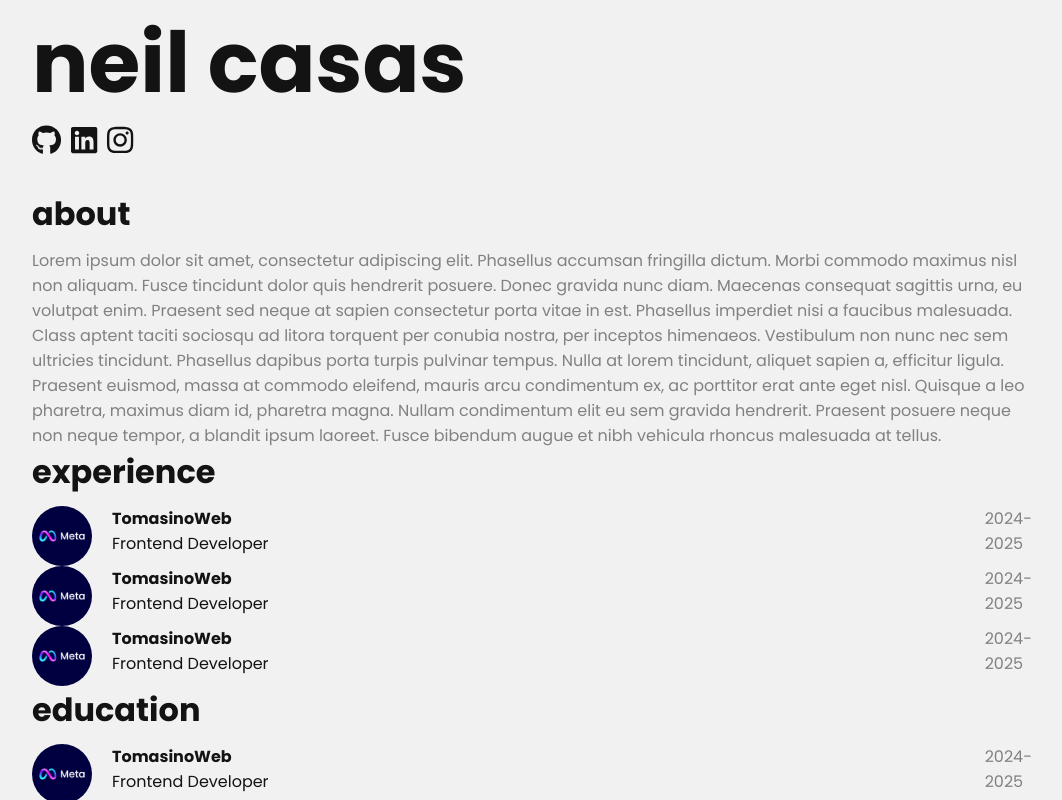
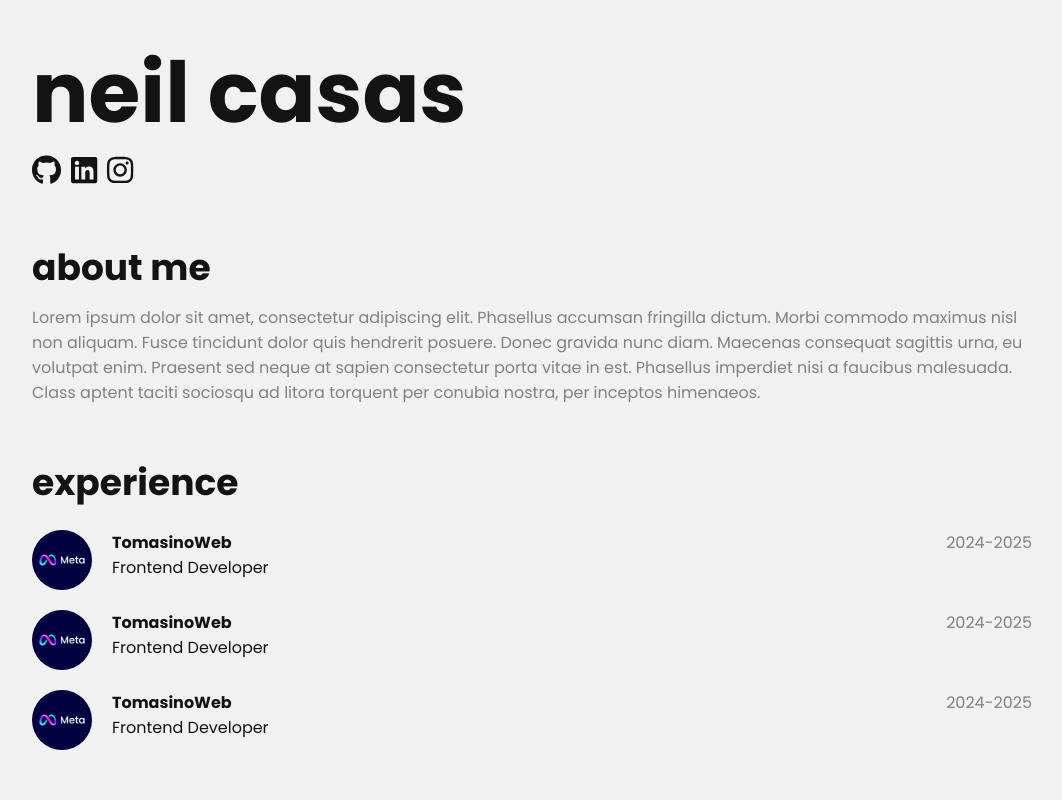
Before and after one commit to neilcasas/portfolio-v1, a Next.js app: page / in a window 1280 px wide. Shown: the top 800 px of the page, without its empty margins (108-1170 px from the left). Built offline with nearby package versions, Linux system fonts and the light colour scheme.

Commit message:
adjusted spacing on page

```diff
--- a/src/app/components/About.tsx
+++ b/src/app/components/About.tsx
@@ -4,7 +4,7 @@
 export const About: React.FC = () => {
   return (
     <div className={styles.about}>
-      <Subheader text="about" />
+      <Subheader text="about me" />
       <p>
         Lorem ipsum dolor sit amet, consectetur adipiscing elit. Phasellus
         accumsan fringilla dictum. Morbi commodo maximus nisl non aliquam. Fusce
@@ -12,14 +12,7 @@
         Maecenas consequat sagittis urna, eu volutpat enim. Praesent sed neque
         at sapien consectetur porta vitae in est. Phasellus imperdiet nisi a
         faucibus malesuada. Class aptent taciti sociosqu ad litora torquent per
-        conubia nostra, per inceptos himenaeos. Vestibulum non nunc nec sem
-        ultricies tincidunt. Phasellus dapibus porta turpis pulvinar tempus.
-        Nulla at lorem tincidunt, aliquet sapien a, efficitur ligula. Praesent
-        euismod, massa at commodo eleifend, mauris arcu condimentum ex, ac
-        porttitor erat ante eget nisl. Quisque a leo pharetra, maximus diam id,
-        pharetra magna. Nullam condimentum elit eu sem gravida hendrerit.
-        Praesent posuere neque non neque tempor, a blandit ipsum laoreet. Fusce
-        bibendum augue et nibh vehicula rhoncus malesuada at tellus.
+        conubia nostra, per inceptos himenaeos.
       </p>
     </div>
   );
--- a/src/app/components/Hero.module.scss
+++ b/src/app/components/Hero.module.scss
@@ -1,8 +1,9 @@
 .hero {
-  margin-bottom: 30px;
+  margin-bottom: 50px;
   h1 {
     font-size: 84px;
     color: var(--main-color);
+    font-family: var(--header-font);
   }
   .icons {
     display: flex;
--- a/src/app/components/List.module.scss
+++ b/src/app/components/List.module.scss
@@ -1,6 +1,7 @@
 .listItem {
   display: flex;
   width: 100%;
+  margin-bottom: 10px;
 
   .imgContainer {
     width: 60px;
@@ -19,7 +20,9 @@
     display: flex;
     flex: 1;
     justify-content: space-between;
-
+    .years {
+      min-width: fit-content;
+    }
     .listText {
       color: var(--main-color);
       display: flex;
@@ -36,3 +39,9 @@
     }
   }
 }
+
+.list {
+  display: flex;
+  flex-direction: column;
+  gap: 10px;
+}
--- a/src/app/components/List.tsx
+++ b/src/app/components/List.tsx
@@ -40,7 +40,7 @@
             </div>
           )}
         </div>
-        <p>{props.years}</p>
+        <p className={styles.years}>{props.years}</p>
       </div>
     </div>
   );
--- a/src/app/components/Subheader.module.scss
+++ b/src/app/components/Subheader.module.scss
@@ -1,5 +1,5 @@
 .subheader {
-  font-size: 32px;
+  font-size: 36px;
   color: var(--main-color);
   margin-bottom: 10px;
 }
--- a/src/app/globals.scss
+++ b/src/app/globals.scss
@@ -1,4 +1,4 @@
-@import url("https://fonts.googleapis.com/css2?family=Fira+Code:wght@300..700&family=Inter:ital,opsz,wght@0,14..32,100..900;1,14..32,100..900&family=Poppins:ital,wght@0,100;0,200;0,300;0,400;0,500;0,600;0,700;0,800;0,900;1,100;1,200;1,300;1,400;1,500;1,600;1,700;1,800;1,900&display=swap");
+@import url("https://fonts.googleapis.com/css2?family=Poppins:ital,wght@0,100;0,200;0,300;0,400;0,500;0,600;0,700;0,800;0,900;1,100;1,200;1,300;1,400;1,500;1,600;1,700;1,800;1,900&display=swap");
 
 * {
   padding: 0;
@@ -13,7 +13,7 @@
 }
 
 :root {
-  --header-font: "Playfair Display";
+  --header-font: "Poppins";
   --main-color: rgb(19, 19, 19);
   --regular-font: "Poppins";
   --regular-color: rgb(129, 129, 129);
--- a/src/app/page.module.scss
+++ b/src/app/page.module.scss
@@ -1,4 +1,11 @@
 .main {
   max-width: 1000px;
   margin: 0 auto;
+  padding: 30px 0;
+
+  .content {
+    display: flex;
+    flex-direction: column;
+    gap: 50px;
+  }
 }
--- a/src/app/page.tsx
+++ b/src/app/page.tsx
@@ -7,9 +7,11 @@
   return (
     <main className={styles.main}>
       <Hero></Hero>
-      <About></About>
-      <List items={testProps} title="experience"></List>
-      <List items={testProps} title="education"></List>
+      <div className={styles.content}>
+        <About></About>
+        <List items={testProps} title="experience"></List>
+        <List items={testProps} title="education"></List>
+      </div>
     </main>
   );
 }
```
